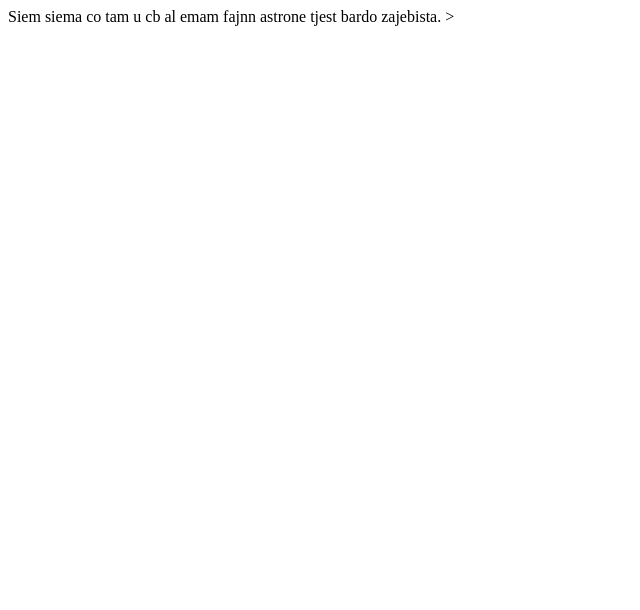
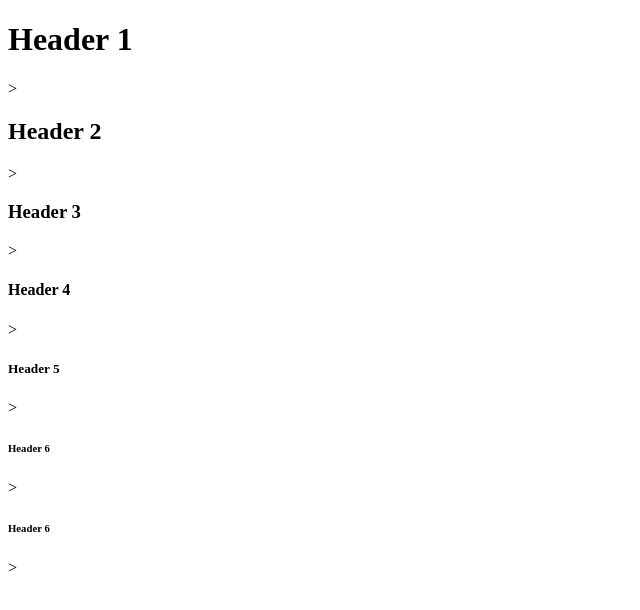
Before and after one commit to KITSUNEX1414/koxpraktykant, a plain HTML site: page index.html in a window 1280 px wide. Shown: the whole page, without its empty margins (0-640 px from the left). Drawn offline with Linux system fonts and the light colour scheme.

Commit message:
KOMENTARZ

```diff
--- a/index.html
+++ b/index.html
@@ -1,14 +1,20 @@
 <!DOCTYPE html>
-<html>
-<head>
-    <meta charset='utf-8'>
-    <meta http-equiv='X-UA-Compatible' content='IE=edge'>
-    <title>Page Title</title>
-    <meta name='viewport' content='width=device-width, initial-scale=1'>
-    <link rel='stylesheet' type='text/css' media='screen' href='main.css'>
-    <script src='main.js'></script>
-</head>
-<body>
-   Siem siema co tam u cb al emam fajnn astrone tjest bardo zajebista.
-</body>
-</html>>
+<html lang="en">
+  <head>
+    <meta charset="UTF-8">
+    <meta name="viewport" content="width=device-width, initial-scale=1.0">
+    <meta http-equiv="X-UA-Compatible" content="ie=edge">
+    <title>HTML 5 Boilerplate</title>
+    <link rel="stylesheet" href="style.css">
+  </head>
+  <body>
+	<script src="script.js"></script>
+    <h1>Header 1</h1>>
+    <h2>Header 2</h2>>
+    <h3>Header 3</h3>>
+    <h4>Header 4</h4>>
+    <h5>Header 5</h5>>
+    <h6>Header 6</h6>>
+    <h6>Header 6</h6>>
+  </body>
+</html>
```
Also changed, not shown: script.js (added), style.css (added).
